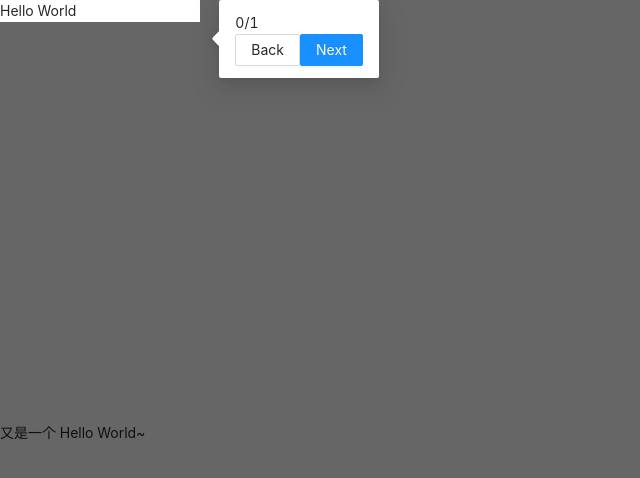
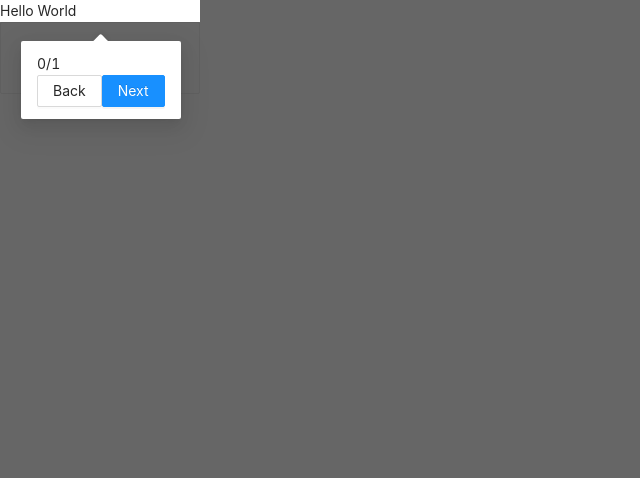
Before and after one commit to yuzhanglong/antd-onboarding, a React (Create React App) app: page / in a window 1280 px wide. Shown: the top 478 px of the page, without its empty margins (0-640 px from the left). Built offline with nearby package versions, Linux system fonts and the light colour scheme.

Commit message:
refactor: refactor some code

```diff
--- a/src/app.tsx
+++ b/src/app.tsx
@@ -1,6 +1,7 @@
 import React from 'react';
 import OnBoarding from './onboarding';
 import './style.css';
+import { Card } from 'antd';
 
 function App() {
   return (
@@ -9,17 +10,17 @@ function App() {
         className='hello-1' id={'hello-1'}>
         Hello World
       </div>
-      <div
+      <Card
         className='hello-2' id={'hello-2'}>
         又是一个 Hello World~
-      </div>
+      </Card>
       <OnBoarding steps={
         [
           {
             selector: () => {
               return document.getElementById('hello-1');
             },
-            placement: 'right'
+            placement: 'bottom'
           },
           {
             placement: 'right',
--- a/src/mask.tsx
+++ b/src/mask.tsx
@@ -11,6 +11,7 @@ const getMaskStyle = (element: HTMLElement) => {
   if (!element) {
     return {};
   }
+
   const container = window.document.documentElement;
   const { scrollWidth, scrollHeight, scrollTop } = container;
   const anchorPos = element.getBoundingClientRect();
--- a/src/onboarding.tsx
+++ b/src/onboarding.tsx
@@ -3,6 +3,7 @@ import Mask from './mask';
 import ReactDOM from 'react-dom';
 import { Button, Popover } from 'antd';
 import { TooltipPlacement } from 'antd/es/tooltip';
+import { MASK_ANIMATION_TIME } from './const';
 
 interface OnBoardingStepConfig {
   selector: () => HTMLElement | null;
@@ -15,17 +16,31 @@ interface OnBoardingProps {
   steps: OnBoardingStepConfig[];
 }
 
+enum OnBoardingStatus {
+  // 未开始，例如暂未查找到步骤的节点
+  NOT_READY,
+
+  // 已经准备好
+  READY,
+
+  // 流程结束
+  END
+}
+
 const OnBoarding: React.FC<OnBoardingProps> = (props) => {
   const { steps } = props;
 
-  // 当前步骤
-  const [currentStep, setCurrentStep] = useState<number>(-1);
+  // 当前状态
+  const [currentStatus, setCurrentStatus] = useState<OnBoardingStatus>(OnBoardingStatus.NOT_READY);
+
+  // 当前步骤(step index)
+  const [currentStep, setCurrentStep] = useState<number>(0);
 
   // 用于渲染
   const [renderTick, setRenderTick] = useState<number>(0);
 
   // mask 是否在移动
-  const [isTaskMoving, setIsTaskMoving] = useState<boolean>(false);
+  const [isMaskMoving, setIsMaskMoving] = useState<boolean>(false);
 
   // 选择配置的元素
   const getCurrentTargetElement = useCallback(() => {
@@ -33,14 +48,6 @@ const OnBoarding: React.FC<OnBoardingProps> = (props) => {
   }, [currentStep]);
 
   useEffect(() => {
-    const initCurrentSelectedElement = () => {
-      if (!getCurrentTargetElement()) {
-        // MutationObserver 会不会更合理
-        setRenderTick(renderTick + 1);
-        setCurrentStep(0);
-      }
-    };
-
     initCurrentSelectedElement();
   }, [renderTick]);
 
@@ -49,10 +56,46 @@ const OnBoarding: React.FC<OnBoardingProps> = (props) => {
     return steps[currentStep];
   };
 
+  // 重置 mask 状态
+  const resetMaskStatus = () => {
+    setIsMaskMoving(true);
+    setTimeout(() => {
+      setIsMaskMoving(false);
+    }, MASK_ANIMATION_TIME);
+  };
+
+  const initCurrentSelectedElement = () => {
+    if (!getCurrentTargetElement()) {
+      // MutationObserver 会不会更合理？可以考虑做个 benchmark
+      setRenderTick(renderTick + 1);
+    } else {
+      setCurrentStatus(OnBoardingStatus.READY);
+    }
+  };
+
+  const prev = () => {
+    // 如果是第一步，我们不应该往前走
+    if (currentStep === 0) {
+      return;
+    }
+
+    setCurrentStep(currentStep - 1);
+    resetMaskStatus();
+  };
+
+  const next = () => {
+    // 如果是最后一步
+    if (currentStep === steps.length - 1) {
+      setCurrentStatus(OnBoardingStatus.END);
+      return;
+    }
+
+    setCurrentStep(currentStep + 1);
+    resetMaskStatus();
+  };
 
   const renderPopover = (wrapper: React.ReactNode) => {
-
-    return currentStep >= 0 && !isTaskMoving ? (
+    return !isMaskMoving ? (
       <Popover
         content={
           <div>
@@ -60,22 +103,12 @@ const OnBoarding: React.FC<OnBoardingProps> = (props) => {
               {currentStep}/{steps.length - 1}
             </div>
             <Button onClick={() => {
-              setCurrentStep(currentStep - 1);
-
-              setIsTaskMoving(true);
-              setTimeout(() => {
-                setIsTaskMoving(false);
-              }, 200);
+              prev();
             }}>
               Back
             </Button>
             <Button type={'primary'} onClick={() => {
-              setCurrentStep(currentStep + 1);
-
-              setIsTaskMoving(true);
-              setTimeout(() => {
-                setIsTaskMoving(false);
-              }, 200);
+              next();
             }}>
               Next
             </Button>
@@ -89,7 +122,7 @@ const OnBoarding: React.FC<OnBoardingProps> = (props) => {
   };
 
   return ReactDOM.createPortal(
-    currentStep >= 0 ? <Mask
+    currentStatus === OnBoardingStatus.READY ? <Mask
       element={getCurrentTargetElement() || document.body}
       renderMaskContent={(wrapper) => renderPopover(wrapper)} /> : null,
     document.body
```
